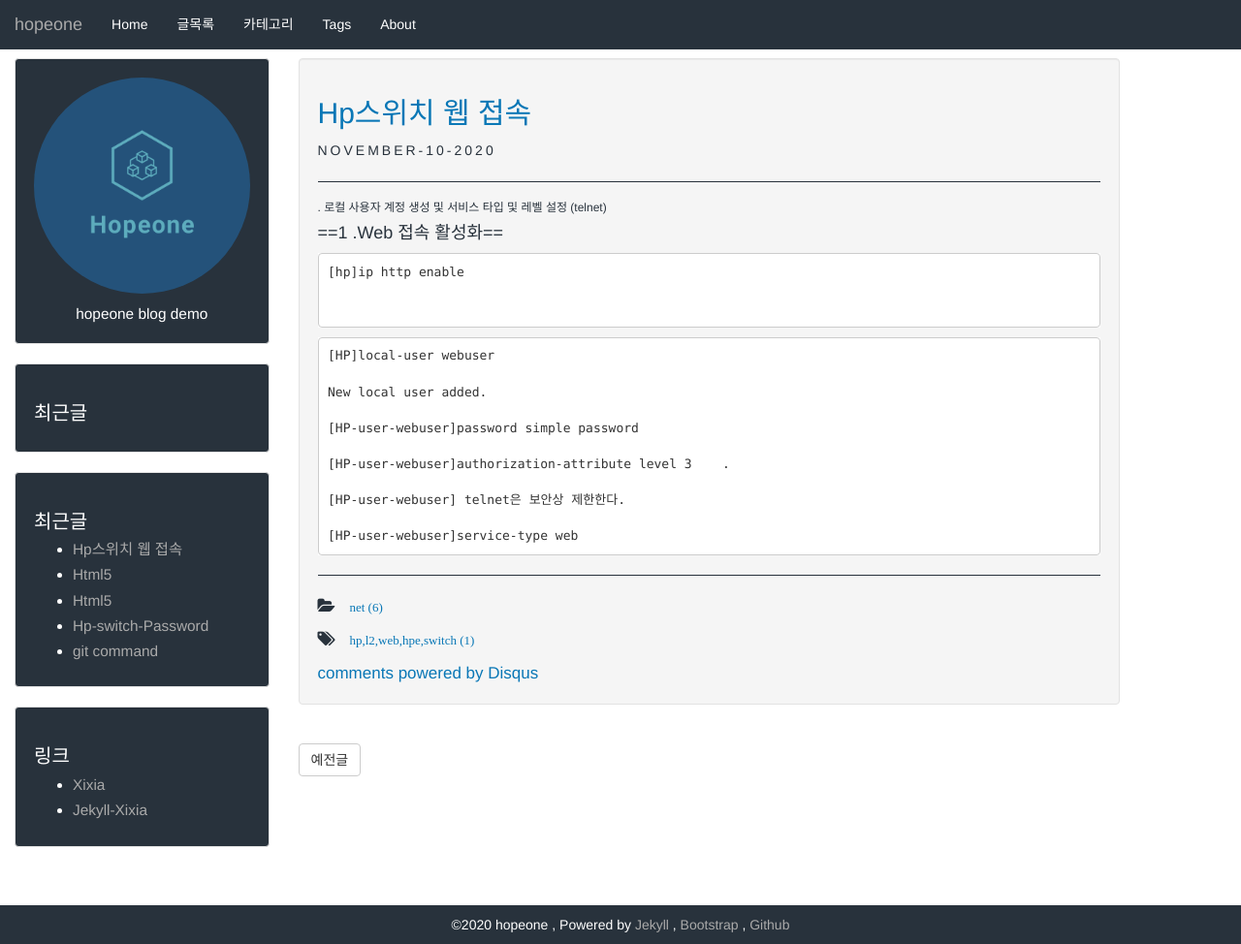
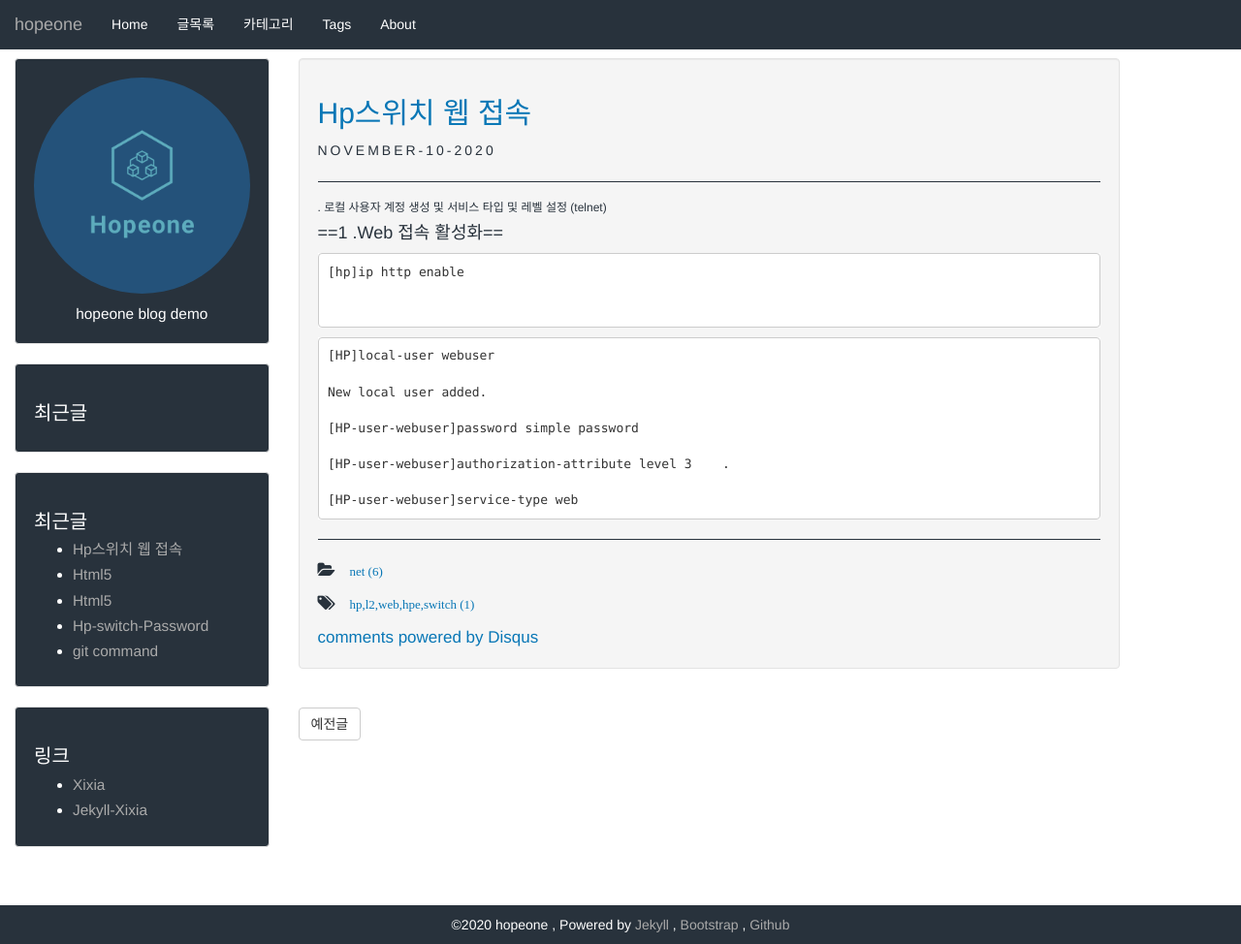
Before and after one commit to hopeone/blog, a Jekyll site: the page built from _posts/2020-11-10-hp-switch-per.md, in a window 1280 px wide and 974 px high. Shown: the whole window at 97% size. Built offline with Jekyll 4.4.1, drawn with Linux system fonts in a browser that asks for light colours; comment, search, counter and statistics services are not loaded.

Commit message:
hp switch web connect final

````diff
--- a/_posts/2020-11-10-hp-switch-per.md
+++ b/_posts/2020-11-10-hp-switch-per.md
@@ -26,7 +26,5 @@ New local user added.
 
 [HP-user-webuser]authorization-attribute level 3    .
 
-[HP-user-webuser] telnet은 보안상 제한한다.
-
 [HP-user-webuser]service-type web
 ```
````
